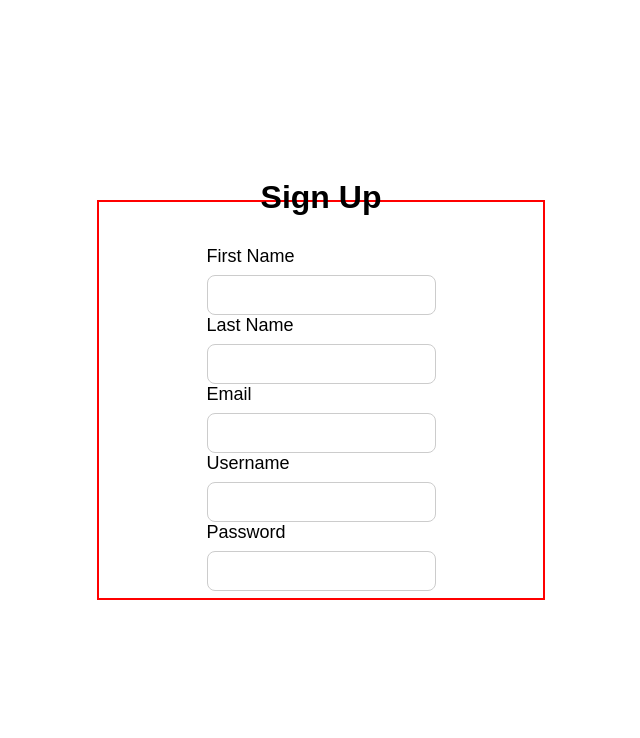
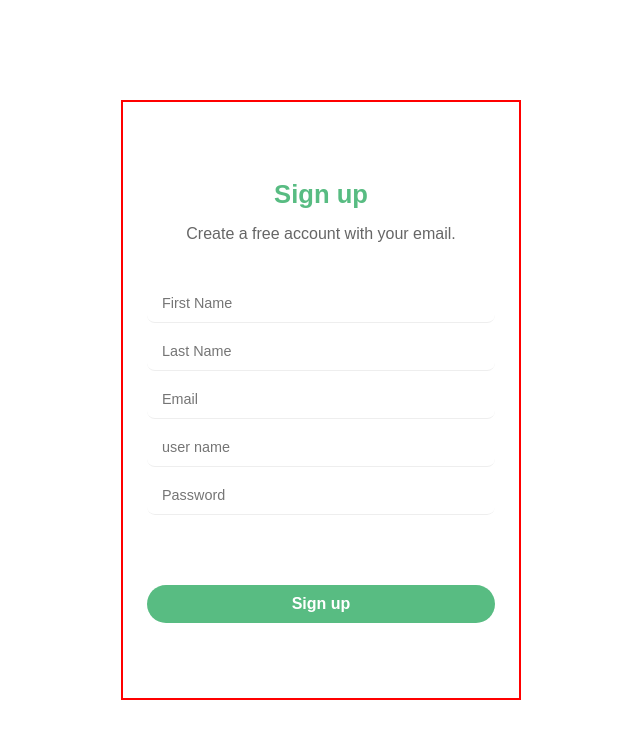
Before and after one commit to Correa95/Property-Management-System, a React (Vite) app in the folder client-side/: page /signUp in a window 1280 px wide. Shown: the top 738 px of the page, without its empty margins (319-959 px from the left). Built offline with nearby package versions, Linux system fonts and the light colour scheme.

Commit message:
commened out the crsf code

```diff
--- a/client-side/src/Components/Form/LogInForm.css
+++ b/client-side/src/Components/Form/LogInForm.css
@@ -7,6 +7,8 @@
 }
 
 .loginForm {
+  width: 100%;
+  max-width: 300px;
   --bg-light: #efefef;
   --bg-dark: #707070;
   --clr: #58bc82;
@@ -14,9 +16,8 @@
   display: flex;
   flex-direction: column;
   align-items: center;
-  gap: 1rem;
-  width: 100%;
-  max-width: 300px;
+  gap: 16px;
+  /* box-shadow: rgba(100, 100, 111, 0.2) 0px 7px 29px 0px; */
 }
 
 .loginForm .input-span {
--- a/client-side/src/Components/Form/LogInForm.jsx
+++ b/client-side/src/Components/Form/LogInForm.jsx
@@ -17,6 +17,7 @@ function LoginForm() {
   return (
     <div className="loginFormContainer">
       <form className="loginForm" onSubmit={handleSubmit}>
+        <h1>Log in</h1>
         <span className="input-span">
           <label className="label">Username</label>
           <input
@@ -35,9 +36,7 @@ function LoginForm() {
             onChange={(e) => setPassword(e.target.value)}
           />
         </span>
-        <span className="span">
-          <a href="#">Forgot password?</a>
-        </span>
+        <span className="span"></span>
         <input className="submit" type="submit" value="Log in" />
         <span className="span">
           Don't have an account? <Link to="/signUp">Sign up</Link>
--- a/client-side/src/Components/Form/SignUpForm.css
+++ b/client-side/src/Components/Form/SignUpForm.css
@@ -1,82 +1,87 @@
-.signUpFromContainer {
+.signUpForm {
   width: 100vw;
   height: 100vh;
   display: flex;
   justify-content: center;
   align-items: center;
 }
-.signUpFrom {
-  width: 35vw;
-  height: 50%;
-  border: 2px solid red;
+
+.form {
+  max-width: 400px;
+  height: 600px;
+  position: relative;
   display: flex;
   flex-direction: column;
-  justify-content: center;
-  align-items: center;
-}
-/* .nameCredential,
-.passwordCredential {
-  display: flex;
-} */
-/* .btnSignUp {
-  width: 210px;
-  height: 125px;
-  margin-top: 20px;
-} */
-/* From Uiverse.io by cssbuttons-io */
-.btnSignUp {
-  width: 210px;
-  height: 200px;
-  font-size: 17px;
-  /* padding: 1em 2.7em; */
-  font-weight: 500;
-  background: #1f2937;
-  color: white;
-  border: none;
-  position: relative;
-  overflow: hidden;
-  border-radius: 0.6em;
-  cursor: pointer;
+  padding: 32px 24px 24px;
+  gap: 16px;
+  border: 2px solid red;
+  text-align: center;
 }
 
-.gradient {
-  position: absolute;
-  width: 100%;
-  height: 100%;
-  left: 0;
-  top: 0;
-  border-radius: 0.6em;
-  margin-top: -0.25em;
-  background-image: linear-gradient(
-    rgba(0, 0, 0, 0),
-    rgba(0, 0, 0, 0),
-    rgba(0, 0, 0, 0.3)
-  );
+.title {
+  color: #58bc82;
+  font-weight: bold;
+  font-size: 1.6rem;
 }
 
-.label {
-  position: relative;
-  top: -1px;
+.subtitle {
+  color: #58bc82;
+  font-size: 1rem;
+  color: #666;
 }
 
-.transition {
-  transition-timing-function: cubic-bezier(0, 0, 0.2, 1);
-  transition-duration: 500ms;
-  background-color: rgba(16, 185, 129, 0.6);
-  border-radius: 9999px;
-  width: 0;
-  height: 0;
-  position: absolute;
-  left: 50%;
-  top: 50%;
-  transform: translate(-50%, -50%);
+/*Inputs box*/
+.form-container {
+  overflow: hidden;
+  border-radius: 8px;
+  background-color: #fff;
+  margin: 1rem 0 0.5rem;
+  width: 100%;
 }
 
-.btnSignUp:hover .transition {
-  width: 14em;
-  height: 14em;
+.input {
+  background: none;
+  border: 0;
+  outline: 0;
+  height: 40px;
+  width: 100%;
+  border-bottom: 1px solid #eee;
+  font-size: 0.9rem;
+  padding: 8px 15px;
 }
 
-.btnSignUp:active {
-  transform: scale(0.97);
+/* .form-section {
+  padding: 16px;
+  font-size: 0.85rem;
+  background-color: #e0ecfb;
+  box-shadow: rgb(0 0 0 / 8%) 0 -1px;
+  }
+
+  .form-section a {
+    font-weight: bold;
+    color: #0066ff;
+  transition: color 0.3s ease;
 }
+
+.form-section a:hover {
+  color: #005ce6;
+  text-decoration: underline;
+  } */
+
+/*Button*/
+.form button {
+  background-color: #58bc82;
+  color: #fff;
+  border: 0;
+  border-radius: 24px;
+  padding: 10px 16px;
+  font-size: 1rem;
+  font-weight: 600;
+  cursor: pointer;
+  /* color: #58bc82; */
+  transition: background-color 0.3s ease;
+}
+
+.form button:hover {
+  background-color: #005ce6;
+}
--- a/client-side/src/Components/Form/SignUpForm.jsx
+++ b/client-side/src/Components/Form/SignUpForm.jsx
@@ -1,6 +1,20 @@
-import { useState } from "react";
+import { useState, useEffect } from "react";
 import { useNavigate } from "react-router-dom";
 import "./SignUpForm.css";
+// function getCookie(name) {
+//   let cookieValue = null;
+//   if (document.cookie && document.cookie !== "") {
+//     const cookies = document.cookie.split(";");
+//     for (let i = 0; i < cookies.length; i++) {
+//       const cookie = cookies[i].trim();
+//       if (cookie.substring(0, name.length + 1) === name + "=") {
+//         cookieValue = decodeURIComponent(cookie.substring(name.length + 1));
+//         break;
+//       }
+//     }
+//   }
+//   return cookieValue;
+// }
 function SignUpForm() {
   const navigate = useNavigate();
   const [firstName, setFirstName] = useState("");
@@ -16,18 +30,23 @@ function SignUpForm() {
     setError(null);
     setSuccess(null);
 
+    // ✅ Get the real CSRF token from cookies
+    // const csrftoken = getCookie("csrftoken");
+
     try {
       const response = await fetch("http://localhost:8000/api/v1/createUser", {
         method: "POST",
+        // credentials: "include", // ✅ required
         headers: {
           "Content-Type": "application/json",
+          // "X-CSRFToken": getCookie("csrftoken"),
         },
         body: JSON.stringify({
-          firstName,
-          lastName,
-          email,
-          userName,
-          password,
+          first_name: firstName,
+          last_name: lastName,
+          user_email: email,
+          user_name: userName,
+          user_password: password,
         }),
       });
 
@@ -41,6 +60,7 @@ function SignUpForm() {
       setUserName("");
       setEmail("");
       setPassword("");
+
       setTimeout(() => {
         navigate("/login");
       }, 2000);
@@ -48,60 +68,57 @@ function SignUpForm() {
       setError(error.message);
     }
   };
+  // useEffect(() => {
+  //   fetch("http://localhost:8000/api/csrf/", {
+  //     credentials: "include",
+  //   });
+  // }, []);
+
   return (
-    <div className="signUpFromContainer">
-      <form className="signUpFrom" onSubmit={handleSubmit}>
-        <h1>Sign Up</h1>
+    <div className="signUpForm">
+      <form className="form" onSubmit={handleSubmit}>
         <p>{success}</p>
-        <label>
-          First Name
+        <span className="title">Sign up</span>
+        <span className="subtitle">Create a free account with your email.</span>
+        <div className="form-container">
           <input
             type="text"
+            className="input"
+            placeholder="First Name"
             value={firstName}
             onChange={(e) => setFirstName(e.target.value)}
           />
-        </label>
-        <label>
-          Last Name
           <input
             type="text"
+            className="input"
+            placeholder="Last Name"
             value={lastName}
             onChange={(e) => setLastName(e.target.value)}
           />
-        </label>
-        <label>
-          Email
           <input
             type="email"
+            className="input"
+            placeholder="Email"
             value={email}
             onChange={(e) => setEmail(e.target.value)}
           />
-        </label>
-        <label>
-          Username
           <input
             type="text"
+            className="input"
+            placeholder="user name"
             value={userName}
             onChange={(e) => setUserName(e.target.value)}
           />
-        </label>
-
-        <label>
-          Password
           <input
             type="password"
+            className="input"
+            placeholder="Password"
             value={password}
             onChange={(e) => setPassword(e.target.value)}
           />
-        </label>
-
-        <button type="submit" className="btnSignUp">
-          <span className="transition"></span>
-          <span className="gradient"></span>
-          <span className="label">Submit</span>
-        </button>
-
+        </div>
         <p>{error}</p>
+        <button type="submit">Sign up</button>
       </form>
     </div>
   );
```
Also changed, not shown: client-side/src/Components/Analysis.jsx (+71 -11 lines).
